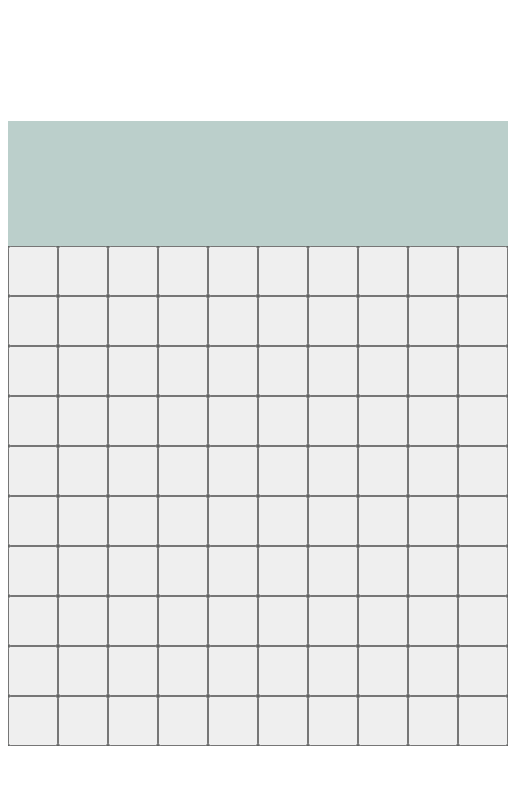
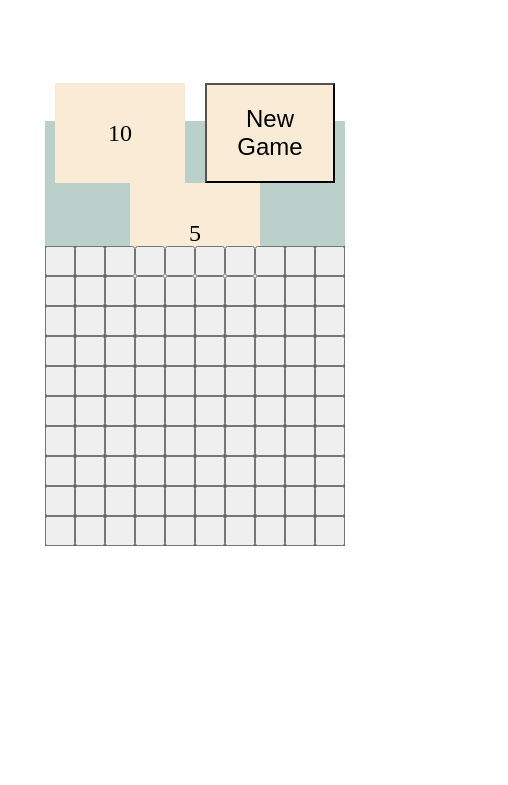
Before and after one commit to egorca6/Minesweeper, a website: page minesweeper/index.html in a window 390 px wide. Shown: the part 59-844 px from the top of the page, 508 px wide, since content can reach past the window. Drawn offline with Linux system fonts and the light colour scheme.

Commit message:
feat: add mark, timer, new game button

```diff
--- a/minesweeper/script.js
+++ b/minesweeper/script.js
@@ -14,12 +14,32 @@ wrapper.append(wrapperTop);
 const wrapperField = document.createElement('div');
 wrapperField.classList.add('wrapper-field');
 wrapper.append(wrapperField);
+const mines = document.createElement('div');
+mines.classList.add('mines');
+wrapperTop.append(mines);
+const newGame = document.createElement('button');
+newGame.classList.add('new-game');
+wrapperTop.append(newGame);
+newGame.innerHTML = 'New Game';
+const time = document.createElement('div');
+time.classList.add('time');
+wrapperTop.append(time);
 
 function startGame(width, height, bombsCount) {
   const buttonCount = width * height;
   wrapperField.innerHTML = '<button> </button>'.repeat(buttonCount);
   const bombs = [...Array(buttonCount).keys()].sort(() => Math.random() - 0.5).slice(0, bombsCount);
   const cells = [...wrapperField.children];
+  let closedCells = buttonCount;
+  let flagsCount = bombsCount;
+  mines.innerHTML = flagsCount;
+
+  const startTime = new Date();
+  const x = setInterval(() => {
+    const newTime = new Date();
+    const z = Math.floor((newTime - startTime) / 1000);
+    time.innerHTML = z;
+  }, 1000);
 
   function isValid(row, column) {
     return row >= 0
@@ -54,8 +74,14 @@ function startGame(width, height, bombsCount) {
     const count = getCount(row, column);
     if (cell.disabled === true) return;
     cell.disabled = true;
+    closedCells -= 1;
+    if (closedCells <= bombsCount) {
+      alert('Hooray! You found all mines in ## seconds and N moves!');
+    }
     if (isBomb(row, column)) {
       cell.classList.add('on');
+      alert('Game over. Try again');
+      clearInterval(x);
       return;
     } if (count !== 0) {
       cell.innerHTML = count;
@@ -66,23 +92,46 @@ function startGame(width, height, bombsCount) {
         open(row + j, column + i);
       }
     }
-
-    console.log('БАХ');
-    // cell.innerHTML = '';
   }
 
-  wrapper.addEventListener('click', (event) => {
+  wrapperField.addEventListener('click', (event) => {
     if (event.target.tagName === 'BUTTON') {
       const index = cells.indexOf(event.target);
       const column = index % width;
       const row = Math.floor(index / width);
-      //  console.log('+1 = ', bombs.includes(index + 1));
-      // console.log('Индекс ', index);
-      // console.log('Кнопка = ', cells[index]);
       open(row, column);
+      // if (isBomb(row, column)) {
+      //   wrapperField.removeEventListener('click', () => {
+      //   });
+      // }
     }
   });
+
+  wrapperField.addEventListener('contextmenu', (event) => {
+    if (event.target.tagName === 'BUTTON') {
+      event.preventDefault();
+      const index = cells.indexOf(event.target);
+      const cell = cells[index];
+      cell.classList.toggle('flag');
+      if (cell.classList.contains('flag') && mines.innerHTML > 0) {
+        flagsCount -= 1;
+        mines.innerHTML = flagsCount;
+        cell.disabled = true;
+      } else {
+        flagsCount += 1;
+        mines.innerHTML = flagsCount;
+        cell.disabled = false;
+      }
+    }
+  });
+
+  newGame.addEventListener('click', () => {
+    startGame(10, 10, 10);
+    clearInterval(x);
+  });
   console.log('Бомбы ', bombs);
+    // setInterval(time.innerHTML, 1000);
+    // time.innerHTML = startTime.getSeconds();
 }
 
 startGame(10, 10, 10);
--- a/minesweeper/style.css
+++ b/minesweeper/style.css
@@ -5,15 +5,19 @@ h1 {
 
 .wrapper {
   margin: 0 auto;
-  width: 500px;
-  height: 600px;
+  max-width: 500px;
+  max-height: 600px;
   background-color: aquamarine;
 }
 
 .wrapper-top {
-width: auto;
+max-width: auto;
 height: 125px;
 background-color: rgb(187, 207, 203);
+display: flex;
+flex-wrap: wrap;
+justify-content: space-around;
+align-content: center;
 }
 
 .wrapper-field {
@@ -32,3 +36,55 @@ button {
 .on {
   background-color:  red;
 }
+
+.flag {
+  background-color: aquamarine;
+}
+
+.mines {
+  width: 130px;
+  height: 100px;
+  background-color: antiquewhite;
+  font-size: 24px;
+  display: flex;
+  align-items: center;
+  justify-content: center;
+}
+
+.new-game {
+  width: 130px;
+  height: 100px;
+  font-size: 24px;
+  background-color: antiquewhite;
+  display: flex;
+  align-items: center;
+  justify-content: center;
+}
+
+.time {
+  width: 130px;
+  height: 100px;
+  font-size: 24px;
+  background-color: antiquewhite;
+  display: flex;
+  align-items: center;
+  justify-content: center;
+}
+
+@media only screen and (max-width: 500px) {
+
+  .wrapper-field{
+    height: 300px;
+    grid-template-columns: repeat(10, 30px);
+  }
+
+  button {
+    height: 30px;
+  }
+
+  .wrapper {
+    max-width: 300px;
+    max-height: 400px;
+
+  }
+}
```
